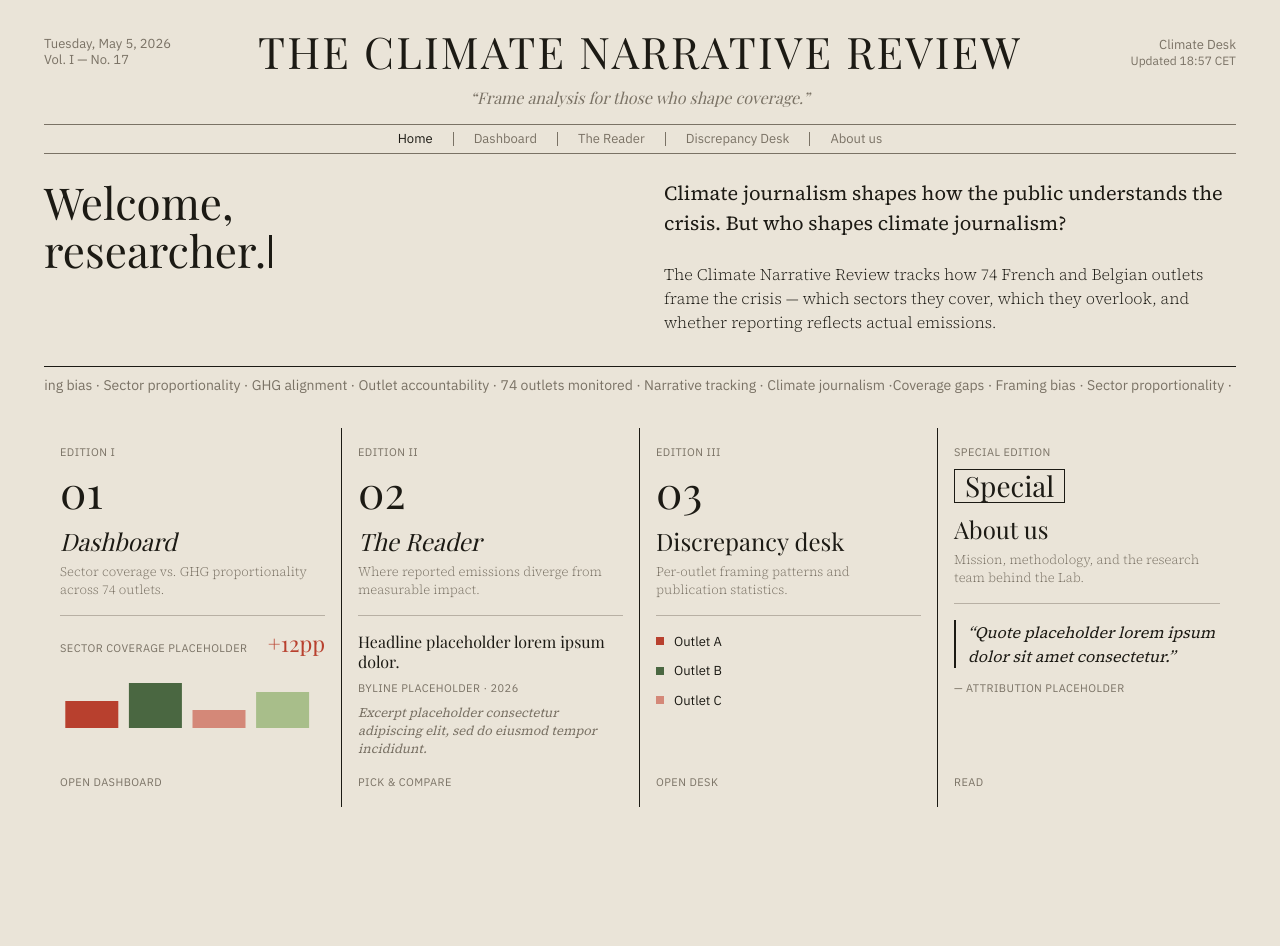
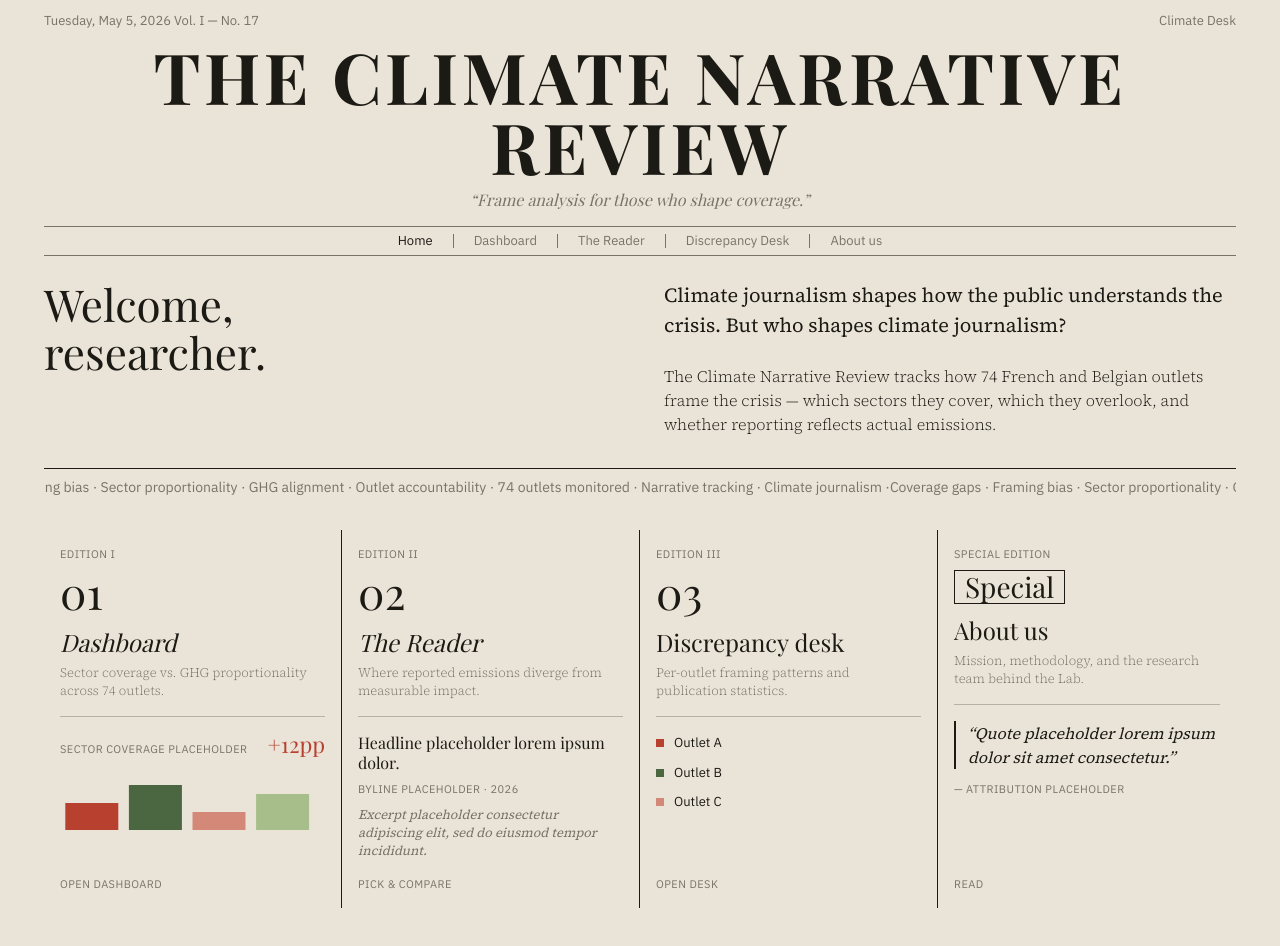
Before and after one commit to MarkT-D/quotaclimat-media-framing, a Next.js app: page / in a window 1280 px wide. Shown: the top 946 px of the page. Built offline with nearby package versions, Linux system fonts and the light colour scheme.

Commit message:
header: restore collapse-on-scroll and hero/compact variant split

```diff
--- a/components/NewspaperHeader.tsx
+++ b/components/NewspaperHeader.tsx
@@ -1,7 +1,7 @@
 "use client";
 import Link from "next/link";
 import { usePathname } from "next/navigation";
-import { useEffect, useState } from "react";
+import { useEffect, useRef, useState } from "react";
 
 const NAV = [
   { href: "/", label: "Home" },
@@ -11,114 +11,144 @@ const NAV = [
   { href: "/about", label: "About us" },
 ];
 
-// Single masthead layout: one-line wordmark with date / desk labels on the
-// sides, italic tagline below, hairline, nav strip, hairline. Same size and
-// structure on every page. Header is always sticky.
+const COLLAPSE_AT = 160;
+const EXPAND_AT = 20;
+
+// One masthead component, two expanded-state variants:
+// - hero    (home only):  stacked layout, 80px Playfair SC wordmark dominates the page
+// - compact (every other page): date / wordmark / desk in a single side-by-side row
+// Both variants collapse to the same stuck state (nav strip only) on scroll past COLLAPSE_AT.
+type Variant = "hero" | "compact";
+
+const MAX_HEIGHT = 280; // generous enough to fit either variant's expanded height
+
 export default function NewspaperHeader() {
   const pathname = usePathname();
+  const variant: Variant = pathname === "/" ? "hero" : "compact";
 
-  // "Updated HH:MM CET" timestamp displayed under "Climate Desk" on the right
-  // side of the masthead row. Computed in useEffect to avoid SSR/hydration
-  // mismatch when the minute changes between server render and client hydration.
-  const [time, setTime] = useState<string | null>(null);
+  const [collapsed, setCollapsed] = useState(false);
+  const headerRef = useRef<HTMLElement>(null);
+
   useEffect(() => {
-    const now = new Date();
-    const h = now.getHours().toString().padStart(2, "0");
-    const m = now.getMinutes().toString().padStart(2, "0");
-    setTime(`${h}:${m}`);
+    const el = headerRef.current;
+
+    const onScroll = () => {
+      const y = window.scrollY;
+      if (y < EXPAND_AT) setCollapsed(false);
+      else if (y > COLLAPSE_AT) setCollapsed(true);
+    };
+
+    const onEnter = () => { if (window.scrollY > EXPAND_AT) setCollapsed(false); };
+    const onLeave = () => { if (window.scrollY > COLLAPSE_AT) setCollapsed(true); };
+
+    window.addEventListener("scroll", onScroll, { passive: true });
+    el?.addEventListener("mouseenter", onEnter);
+    el?.addEventListener("mousemove", onEnter);
+    el?.addEventListener("mouseleave", onLeave);
+
+    return () => {
+      window.removeEventListener("scroll", onScroll);
+      el?.removeEventListener("mouseenter", onEnter);
+      el?.removeEventListener("mousemove", onEnter);
+      el?.removeEventListener("mouseleave", onLeave);
+    };
   }, []);
 
   return (
-    <header
-      className="sticky top-0 z-50 w-full"
-      style={{ backgroundColor: "var(--bg)" }}
-    >
-      {/* paddingTop on the wrapper (not marginTop on the inner masthead row) —
-          margin would collapse through the header into <body>, offsetting body's
-          top by 16px and exposing a visible band of the page background as a
-          seam at the top of the viewport. Padding doesn't collapse, so the
-          sticky header sits flush against the viewport top. */}
-      <div className="max-w-[1440px] mx-auto px-11" style={{ paddingTop: 24 }}>
+    <header ref={headerRef} className="sticky top-0 z-50 w-full"
+      style={{ backgroundColor: "var(--bg)" }}>
+      <div className="max-w-[1440px] mx-auto px-11">
 
-        {/* Masthead row: date / wordmark / desk, one line, wordmark page-centered.
-            Wordmark uses clamp() so the page degrades gracefully on narrow
-            viewports without breaking the layout. Side labels are flex children
-            anchored to the edges; the wordmark is absolutely positioned at the
-            page horizontal center, with pointer-events: none so the labels
-            remain interactive even if the wordmark visually overlaps them on
-            narrow viewports.
-
-            Wordmark is fontWeight 400 (regular). Playfair SC at 48px + all-caps
-            + letter-spacing 0.05em already does substantial weight-feeling
-            work; bold would push the high-contrast didone letterforms into
-            shouty register. Regular reads as authoritative and gives the date
-            label ~32px of breathing room. */}
-        <div className="relative flex items-center justify-between"
-          style={{ height: 56 }}>
-
-          {/* Date metadata: two-line stack, left-aligned. The whole block is
-              vertically centered against the masthead's midpoint by the row's
-              `items-center` — its optical center shares the same horizontal
-              axis as the wordmark's. */}
+        {/* Collapsible masthead */}
         <div style={{
-            fontFamily: "var(--font-plex-sans)",
-            fontSize: 13,
-            lineHeight: 1.25,
-            color: "var(--t2)",
+          maxHeight: collapsed ? 0 : MAX_HEIGHT,
+          opacity: collapsed ? 0 : 1,
+          overflow: "hidden",
+          transition: "max-height 0.4s ease, opacity 0.25s ease",
         }}>
-            <div>Tuesday, May 5, 2026</div>
-            <div>Vol. I &mdash; No. 17</div>
+          {variant === "hero" ? (
+            <>
+              {/* Utility metadata row — date and desk above the wordmark */}
+              <div className="flex justify-between items-baseline" style={{ paddingTop: 12 }}>
+                <div style={{ fontFamily: "var(--font-plex-sans)", fontSize: 13, lineHeight: "17px", color: "var(--t2)" }}>
+                  Tuesday, May 5, 2026 Vol. I &mdash; No. 17
+                </div>
+                <div style={{ fontFamily: "var(--font-plex-sans)", fontSize: 13, lineHeight: "17px", color: "var(--t2)" }}>
+                  Climate Desk
+                </div>
               </div>
 
-          <div className="absolute"
-            style={{
-              left: "50%",
-              top: "50%",
-              transform: "translate(-50%, -50%)",
+              {/* Masthead — dedicated row, the largest type on the page */}
+              <div className="text-center" style={{ marginTop: 12 }}>
+                <div style={{
                   fontFamily: "var(--font-playfair-sc)",
-              fontWeight: 400,
-              fontSize: "clamp(20px, 3.4vw, 48px)",
+                  fontWeight: 700,
+                  fontSize: "clamp(24px, 5.5vw, 80px)",
                   lineHeight: 1,
                   letterSpacing: "0.05em",
                   color: "var(--t1)",
-              whiteSpace: "nowrap",
-              pointerEvents: "none",
                 }}>
                   THE CLIMATE NARRATIVE REVIEW
                 </div>
-
-          {/* Right side: "Climate Desk" stacked above "Updated HH:MM CET".
-              Replaces the previous per-page sub-strip's timestamp; the
-              sub-strip itself is retired site-wide. */}
-          <div className="flex flex-col items-end" style={{
-            fontFamily: "var(--font-plex-sans)",
-            color: "var(--t2)",
-          }}>
-            <div style={{ fontSize: 13, lineHeight: "17px" }}>
-              Climate Desk
-            </div>
-            <div style={{ fontSize: 12, lineHeight: "16px" }}>
-              Updated {time ?? "  :  "} CET
-            </div>
-          </div>
-        </div>
-
-        {/* Tagline */}
-        <div className="text-center" style={{
+                <div style={{
                   fontFamily: "var(--font-playfair)",
                   fontStyle: "italic",
                   fontSize: 16,
                   lineHeight: "20px",
                   color: "var(--t2)",
                   marginTop: 8,
-          marginBottom: 16,
                 }}>
                   &ldquo;Frame analysis for those who shape coverage.&rdquo;
                 </div>
+              </div>
+
+              <div style={{ marginTop: 16 }} className="border-t border-[var(--t2)]" />
+            </>
+          ) : (
+            <>
+              {/* Compact variant — side-by-side layout for non-home pages */}
+              <div className="relative flex items-start justify-between pt-12 pb-6">
+                <div style={{ fontFamily: "var(--font-plex-sans)", fontSize: 13, lineHeight: "17px", color: "var(--t2)" }}>
+                  Tuesday, May 5, 2026 Vol. I &mdash; No. 17
+                </div>
+
+                <div
+                  className="absolute left-1/2 -translate-x-1/2 text-center pointer-events-none"
+                  style={{ top: 20 }}
+                >
+                  <div style={{
+                    fontFamily: "var(--font-playfair-sc)",
+                    fontWeight: 700,
+                    fontSize: 29,
+                    lineHeight: "39px",
+                    letterSpacing: "0.05em",
+                    color: "var(--t1)",
+                  }}>
+                    THE CLIMATE NARRATIVE REVIEW
+                  </div>
+                  <div style={{
+                    fontFamily: "var(--font-playfair)",
+                    fontStyle: "italic",
+                    fontSize: 14,
+                    lineHeight: "17px",
+                    color: "var(--t2)",
+                    marginTop: 8,
+                  }}>
+                    &ldquo;Frame analysis for those who shape coverage.&rdquo;
+                  </div>
+                </div>
+
+                <div className="text-right" style={{ fontFamily: "var(--font-plex-sans)", fontSize: 13, lineHeight: "20px", color: "var(--t2)" }}>
+                  <div>Climate Desk</div>
+                </div>
+              </div>
 
               <div className="border-t border-[var(--t2)]" />
+            </>
+          )}
+        </div>
 
-        {/* Nav strip */}
+        {/* Nav strip — always visible, identical across variants */}
         <div className="flex items-center justify-center py-[7px]">
           {NAV.map((link, i) => {
             const active = link.href === "/" ? pathname === "/" : pathname.startsWith(link.href);
```
Lines whose indentation alone changed are shown as unchanged.
